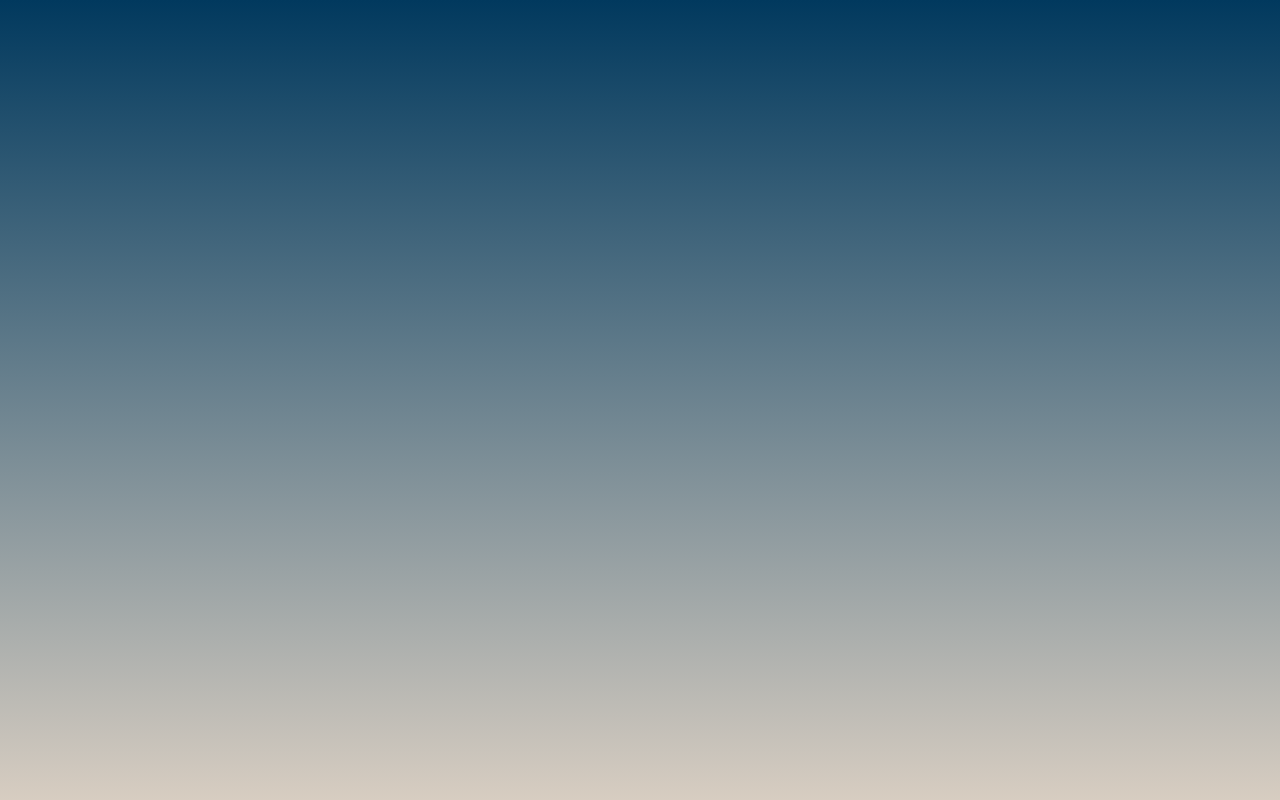
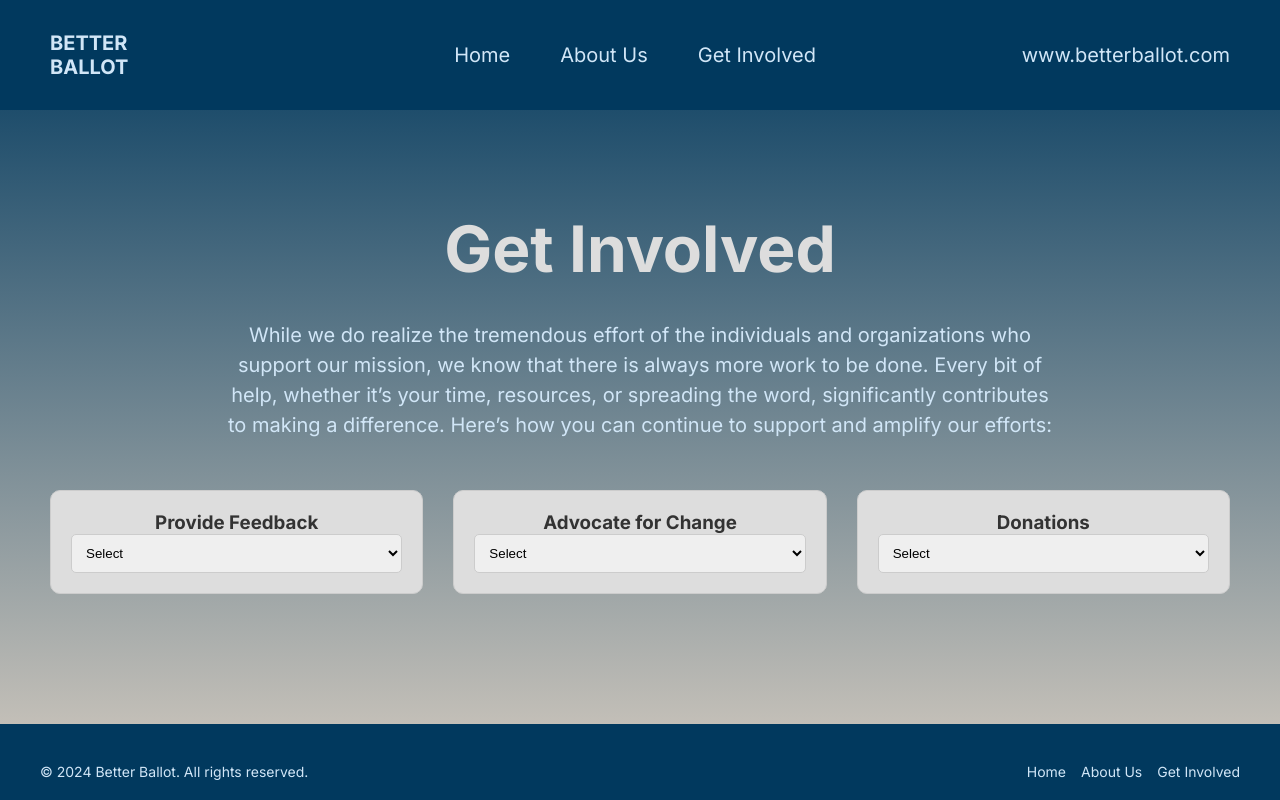
Before and after one commit to mokindacool/BetterBallot, a React (Create React App) app: page /get_involved in a window 1280 px wide. Before the commit this address had no page. Built offline with nearby package versions, Linux system fonts and the light colour scheme.

Commit message:
updated get involved page, missing navigations on the selectors but overall look is complete

```diff
--- a/src/AboutUs.css
+++ b/src/AboutUs.css
@@ -123,7 +123,7 @@ body {
 
 /*Input boxes code*/
 .contact-form {
-    width: 30%;
+    width: 25%;
     row-gap: 50px;
 }
 
@@ -131,6 +131,9 @@ body {
 .contact-form textarea {
   padding: 10px;
   margin-bottom: 15px;
+  border-radius: 10px;
+  border: 1px solid #E0E0E0;
+  background: #FFF;
 }
 
 .submit-button {
--- a/src/App.js
+++ b/src/App.js
@@ -2,6 +2,7 @@ import React from 'react';
 import { BrowserRouter as Router, Route, Routes } from 'react-router-dom';
 import Home from './Home';
 import AboutUs from './AboutUs';
+import GetInvolved from './GetInvolved';
 import ElectionDetails from './ElectionDetails';
 
 function App() {
@@ -10,6 +11,7 @@ function App() {
       <Routes>
         <Route path="/" element={<Home />} />
         <Route path='/about_us' element={<AboutUs />} />
+        <Route path='/get_involved' element={<GetInvolved />} />
         <Route path="/election-details" element={<ElectionDetails />} />
       </Routes>
     </Router>
--- /dev/null
+++ b/src/GetInvolved.css
@@ -0,0 +1,215 @@
+* {
+    margin: 0;
+    padding: 0;
+    list-style: none;
+    text-decoration: none;
+    box-sizing: border-box;
+  }
+
+  html,
+  body {
+    height: 100%;
+    margin: 0;
+    padding: 0;
+    overflow-x: hidden;
+    /* Prevent horizontal scrolling */
+  }
+
+  body {
+    background: linear-gradient(to bottom, #01395E 0%, #D7CDC1 100%);
+    font-family: 'Inter', sans-serif;
+    display: flex;
+    flex-direction: column;
+    box-sizing: border-box;
+    background-repeat: no-repeat;
+    background-attachment: fixed;
+  }
+
+  /* Header */
+  .header {
+    width: 100%;
+    height: 110px;
+    padding: 0 50px;
+    background: #01395E;
+    display: flex;
+    justify-content: space-between;
+    align-items: center;
+    box-sizing: border-box;
+    position: relative;
+    /* relative vs. fixed header */
+    top: 0;
+    left: 0;
+    z-index: 1000;
+  }
+
+  .logo {
+    font-size: 20px;
+    color: #D1E6F7;
+    text-decoration: none;
+    font-weight: bold;
+  }
+
+  .logo-text {
+    display: block;
+  }
+
+  .navbar {
+    display: flex;
+    gap: 50px;
+    padding-left: 120px;
+  }
+
+  .navbar a {
+    position: relative;
+    font-size: 20px;
+    color: #D1E6F7;
+    font-weight: 500;
+    text-decoration: none;
+  }
+
+  .navbar a::before {
+    content: '';
+    position: absolute;
+    bottom: 3px;
+    left: 0;
+    width: 0;
+    height: 2px;
+    background: #D1E6F7;
+    transition: .3s;
+  }
+
+  .navbar a:hover::before {
+    width: 100%;
+  }
+
+  .link {
+    font-size: 20px;
+    color: #D1E6F7;
+    text-decoration: none;
+    font-weight: 500;
+  }
+
+  .get-involved {
+    position: relative;
+    width: 800px;
+    height: 70px;
+    font-weight: bold;
+    font-size: 64px;
+    line-height: 77px;
+    text-align: center;
+    color: #DDDDDD;
+    margin: 0 auto;
+    margin-top: 100px;
+  }
+
+  .description-container {
+    width: 70%;
+    margin: 0 auto;
+    padding: 30px;
+    text-align: center;
+  }
+
+  .description {
+    font-weight: 400;
+    font-size: 20px;
+    line-height: 150%;
+    text-align: center;
+    margin-top: 10px;
+    color: #D1E6F7;
+  }
+
+  .action-cards {
+    display: flex;
+    justify-content: space-between;
+    gap: 30px;
+    margin: 20px 50px;
+    margin-bottom: 130px;
+  }
+
+  .action-card {
+    flex: 1;
+    text-align: center;
+    padding: 20px;
+    background-color: #DDDDDD;
+    border: 1px solid #ccc;
+    border-radius: 10px;
+  }
+
+  .action-card select {
+    width: 100%;
+    padding: 10px;
+    border: 1px solid #ccc;
+    border-radius: 5px;
+  }
+
+  /* Footer */
+  .navigation-footer {
+    width: 100%;
+    padding: 20px 50px;
+    background: #01395E;
+    box-sizing: border-box;
+    margin-top: auto;
+    /* Push footer to the bottom */
+  }
+
+  .divider {
+    border-top: 1px solid #D1E6F7;
+    margin-bottom: 20px;
+  }
+
+  .footer {
+    display: flex;
+    justify-content: space-between;
+    align-items: center;
+    width: 100%;
+    box-sizing: border-box;
+  }
+
+  .footer-content {
+    display: flex;
+    justify-content: space-between;
+    align-items: center;
+    width: 100%;
+    color: #D1E6F7;
+    font-size: 14px;
+  }
+
+  .footer-links {
+    display: flex;
+    gap: 20px;
+  }
+
+  .footer-links a {
+    color: #D1E6F7;
+    font-size: 14px;
+    text-decoration: none;
+  }
+
+  /* Responsive Design */
+  @media (max-width: 1200px) {
+    .navbar {
+      gap: 20px;
+      padding-left: 0;
+    }
+  }
+
+  @media (max-width: 768px) {
+    .header {
+      flex-direction: column;
+      height: auto;
+      padding: 20px;
+    }
+
+    .navbar {
+      flex-direction: column;
+      gap: 10px;
+    }
+
+    .main-container {
+      width: 100%;
+    }
+
+    .heading-container {
+      width: 100%;
+    }
+  }
--- /dev/null
+++ b/src/GetInvolved.js
@@ -0,0 +1,82 @@
+import React from 'react';
+import './GetInvolved.css';
+
+function GetInvolved() {
+  return (
+    <div>
+      {/* Header */}
+      <header className="header">
+        <div className="logo">
+          <span className="logo-text">BETTER</span>
+          <span className="logo-text">BALLOT</span>
+        </div>
+        <nav className="navbar">
+          <a href="/">Home</a>
+          <a href="/about_us">About Us</a>
+          <a href="/get_involved">Get Involved</a>
+        </nav>
+        <link href="https://fonts.googleapis.com/css2?family=Inter:wght@400;700&display=swap" rel="stylesheet"></link>
+        <a href="/candidate_profiles" className="link">www.betterballot.com</a>
+      </header>
+
+      {/* Get Involved Section */}
+      <div className="get-involved">Get Involved</div>
+
+      <div className="description-container">
+        <div className="description">
+          While we do realize the tremendous effort of the individuals and organizations who support our mission,
+          we know that there is always more work to be done. Every bit of help, whether it’s your time, resources,
+          or spreading the word, significantly contributes to making a difference. Here’s how you can continue
+          to support and amplify our efforts:
+        </div>
+      </div>
+      <div className="action-cards">
+          <div className="action-card">
+            <h3>Provide Feedback</h3>
+            <select>
+              <option value="">Select</option>
+              <option value="option1">Surveys</option>
+              <option value="option2">Feedback</option>
+            </select>
+          </div>
+
+
+          <div className="action-card">
+            <h3>Advocate for Change</h3>
+            <select>
+              <option value="">Select</option>
+              <option value="option1">Contact</option>
+              <option value="option2">Petitions</option>
+            </select>
+          </div>
+
+
+          <div className="action-card">
+            <h3>Donations</h3>
+            <select>
+              <option value="">Select</option>
+              <option value="option1">Donate</option>
+              <option value="option2">Fundraiser</option>
+            </select>
+          </div>
+        </div>
+
+      {/* Footer */}
+      <div className="navigation-footer">
+        <div className="divider"></div>
+        <footer className="footer">
+          <div className="footer-content">
+            <p>&copy; 2024 Better Ballot. All rights reserved.</p>
+            <ul className="footer-links">
+              <li><a href="/">Home</a></li>
+              <li><a href="/about_us">About Us</a></li>
+              <li><a href="/get_involved">Get Involved</a></li>
+            </ul>
+          </div>
+        </footer>
+      </div>
+    </div>
+  );
+}
+
+export default GetInvolved;
```
